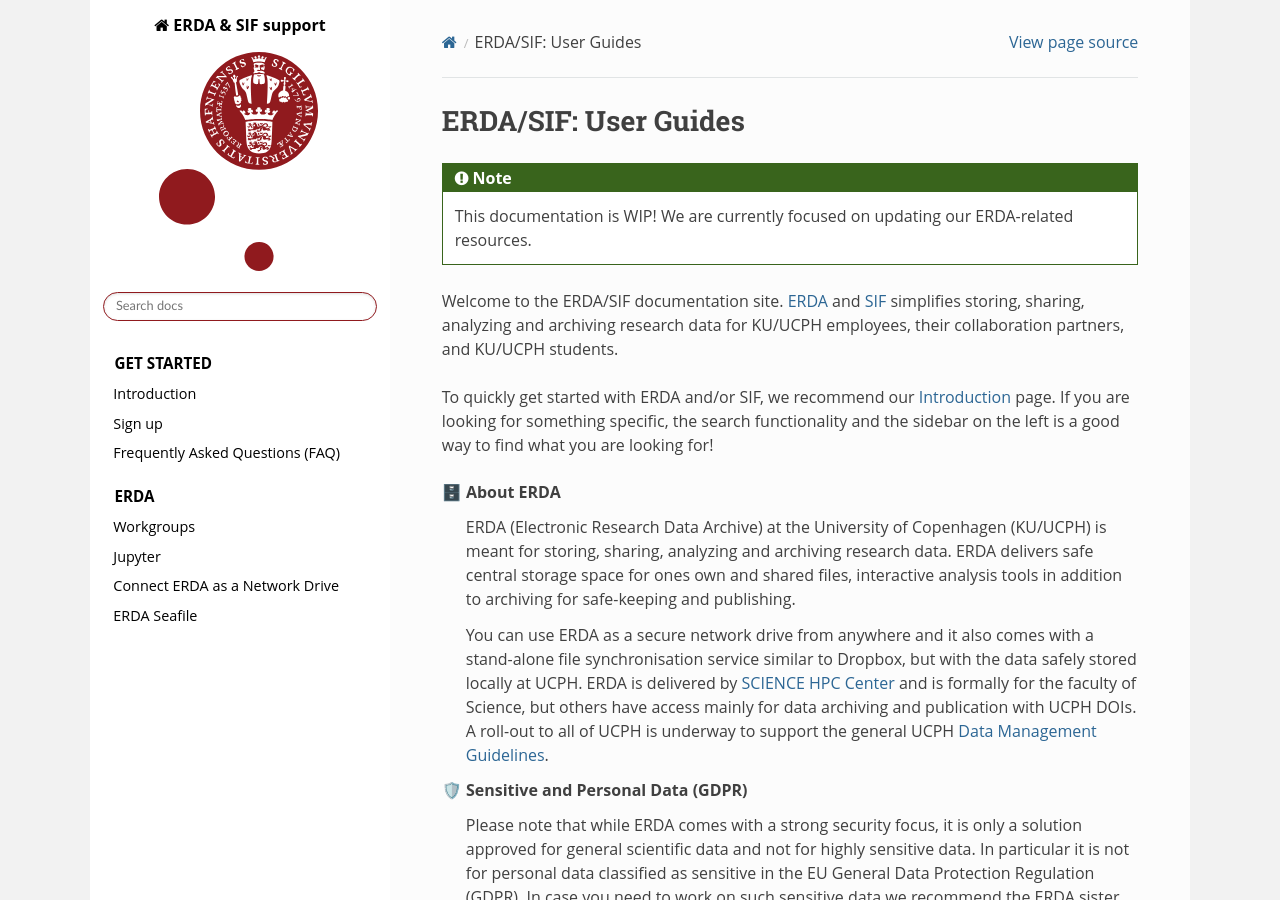
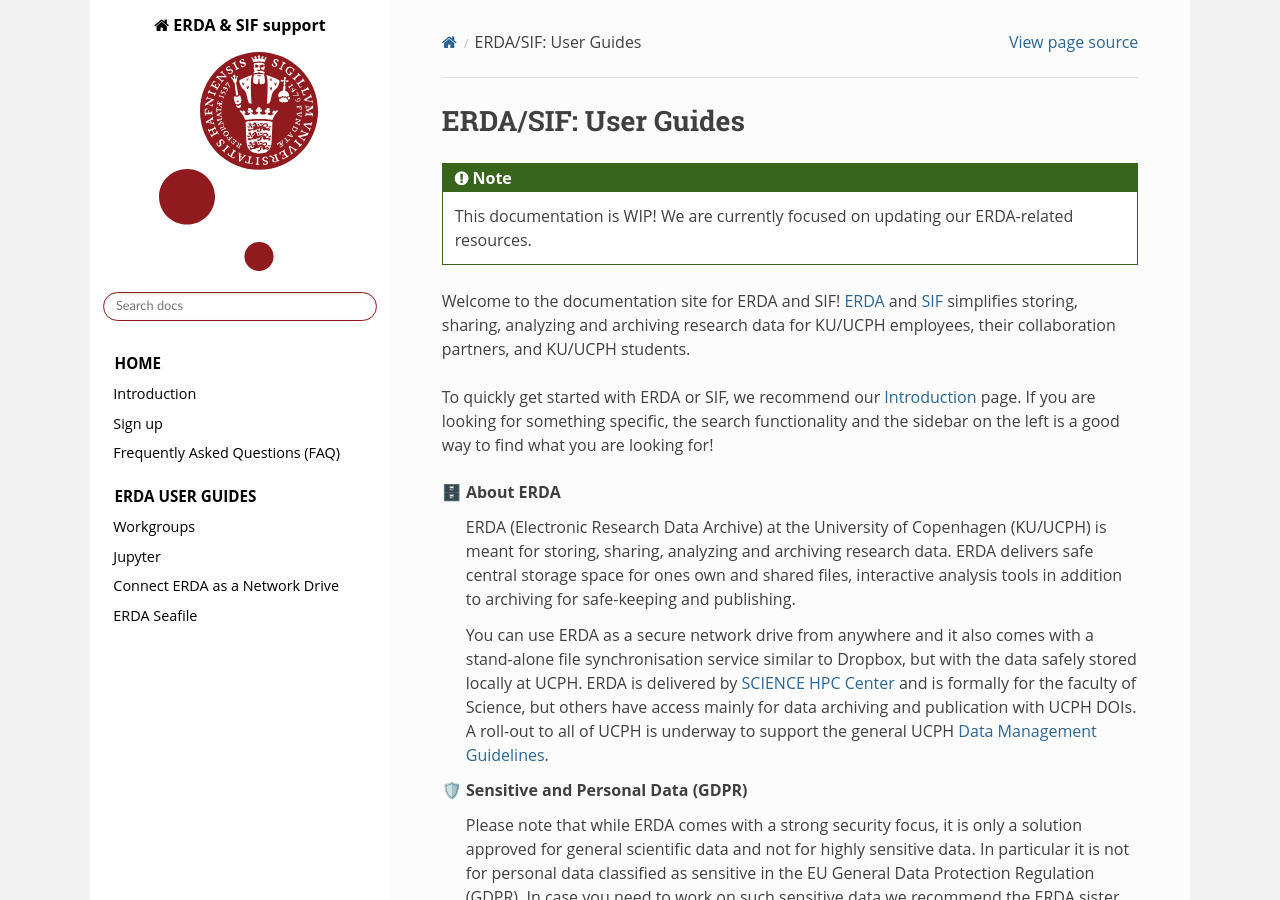
Before and after one commit to ucphhpc/migrid-user-docs, a Sphinx documentation site: the page built from docs/index.rst, in a window 1280 px wide and 900 px high. Built offline with Sphinx 7.4.7 and the Read the Docs theme 2.0.0, drawn with Linux system fonts in a browser that asks for light colours; pages that are not in the unit, such as notebooks, are missing from menus.

Commit message:
Change sidebar names and introduction text slightly

```diff
--- a/docs/index.rst
+++ b/docs/index.rst
@@ -4,7 +4,7 @@
 .. toctree::
    :maxdepth: 2
    :hidden:
-   :caption: Get Started
+   :caption: HOME
 
    sections/getting-started/introduction/index
    sections/getting-started/signup/index
@@ -13,7 +13,7 @@
 .. toctree::
    :maxdepth: 2
    :hidden:
-   :caption: ERDA
+   :caption: ERDA User Guides
 
    sections/erda/workgroup/index
    sections/erda/jupyter/index
@@ -23,9 +23,9 @@
 .. Note::
    This documentation is WIP! We are currently focused on updating our ERDA-related resources.
 
-Welcome to the ERDA/SIF documentation site. `ERDA <https://erda.ku.dk/>`_ and `SIF <https://sif.ku.dk/>`_ simplifies storing, sharing, analyzing and archiving research data for KU/UCPH employees, their collaboration partners, and KU/UCPH students.
+Welcome to the documentation site for ERDA and SIF! `ERDA <https://erda.ku.dk/>`_ and `SIF <https://sif.ku.dk/>`_ simplifies storing, sharing, analyzing and archiving research data for KU/UCPH employees, their collaboration partners, and KU/UCPH students.
 
-To quickly get started with ERDA and/or SIF, we recommend our :ref:`getting-started` page. If you are looking for something specific, the search functionality and the sidebar on the left is a good way to find what you are looking for!
+To quickly get started with ERDA or SIF, we recommend our :ref:`getting-started` page. If you are looking for something specific, the search functionality and the sidebar on the left is a good way to find what you are looking for!
 
 |:file_cabinet:| About ERDA
     ERDA (Electronic Research Data Archive) at the University of Copenhagen (KU/UCPH) is meant for storing,
```
